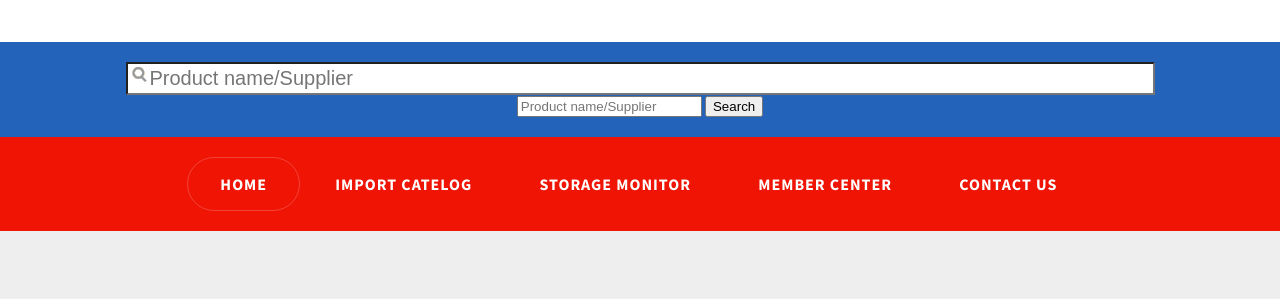
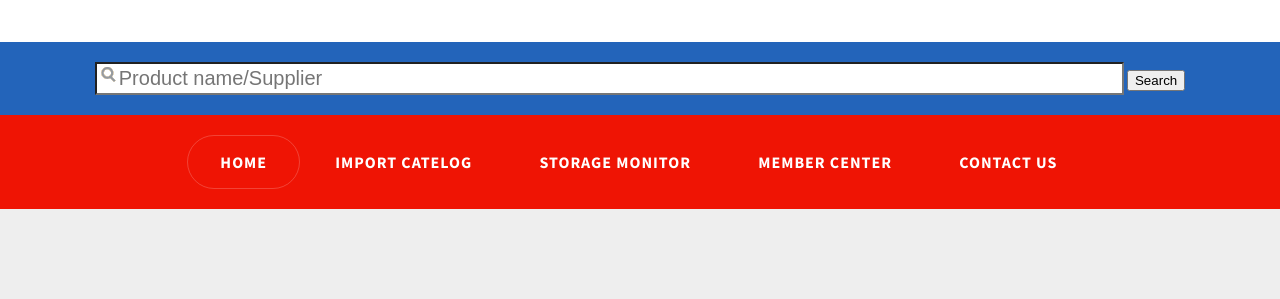
Before and after one commit to OctopusWebDesign/UserWeb, a plain HTML site: page index.html in a window 1280 px wide. Shown: the part 205-504 px from the top of the page. Drawn offline with Linux system fonts and the light colour scheme.

Commit message:
Update index.html

```diff
--- a/index.html
+++ b/index.html
@@ -32,8 +32,7 @@ Released   : 20131201
 <div id="header">
 	<h4><div id="menu" class="container">
 		<ul>
-			<input id="search-box" type="text" name="search-box" placeholder="Product name/Supplier" color=#e80909>
-			<input type="search" placeholder="Product name/Supplier">
+			<input id="search-box" type="text" name="search-box" placeholder="Product name/Supplier">
 			<button>Search</button>
 		</ul>
 
```
